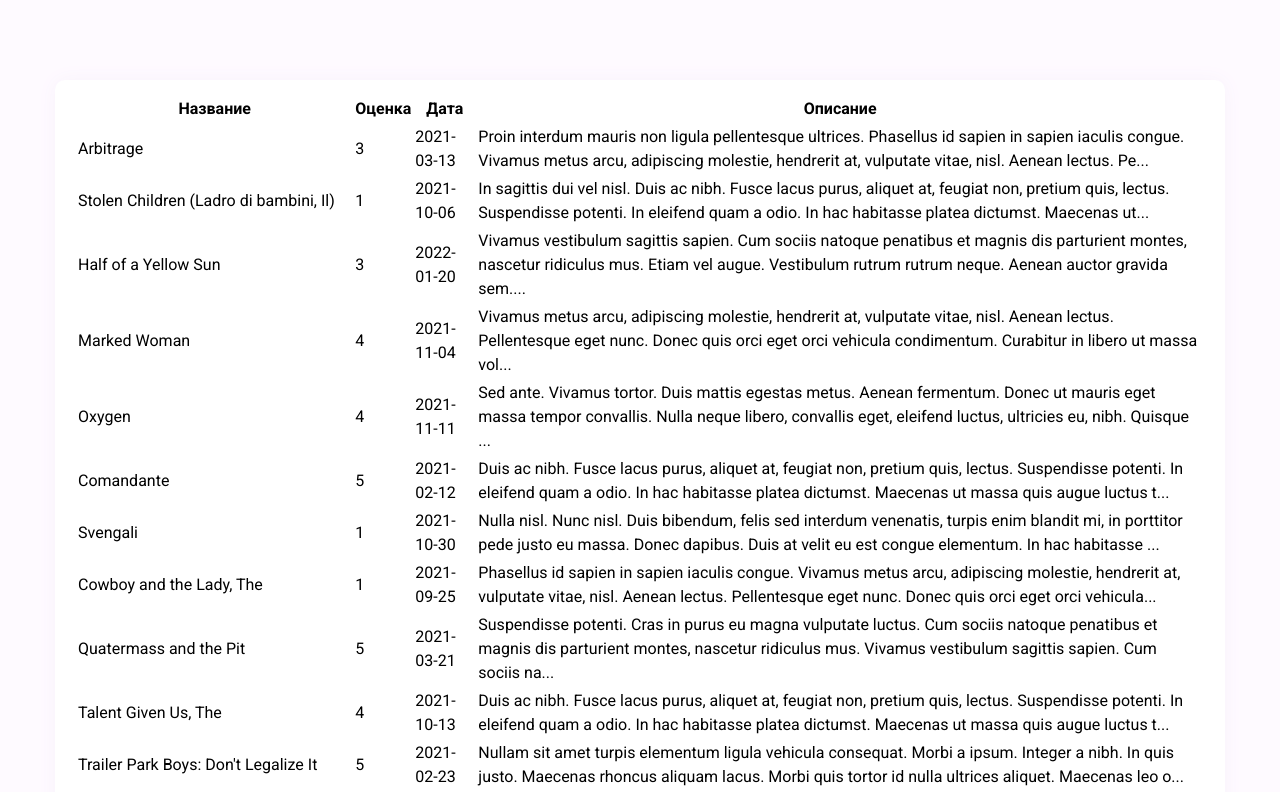
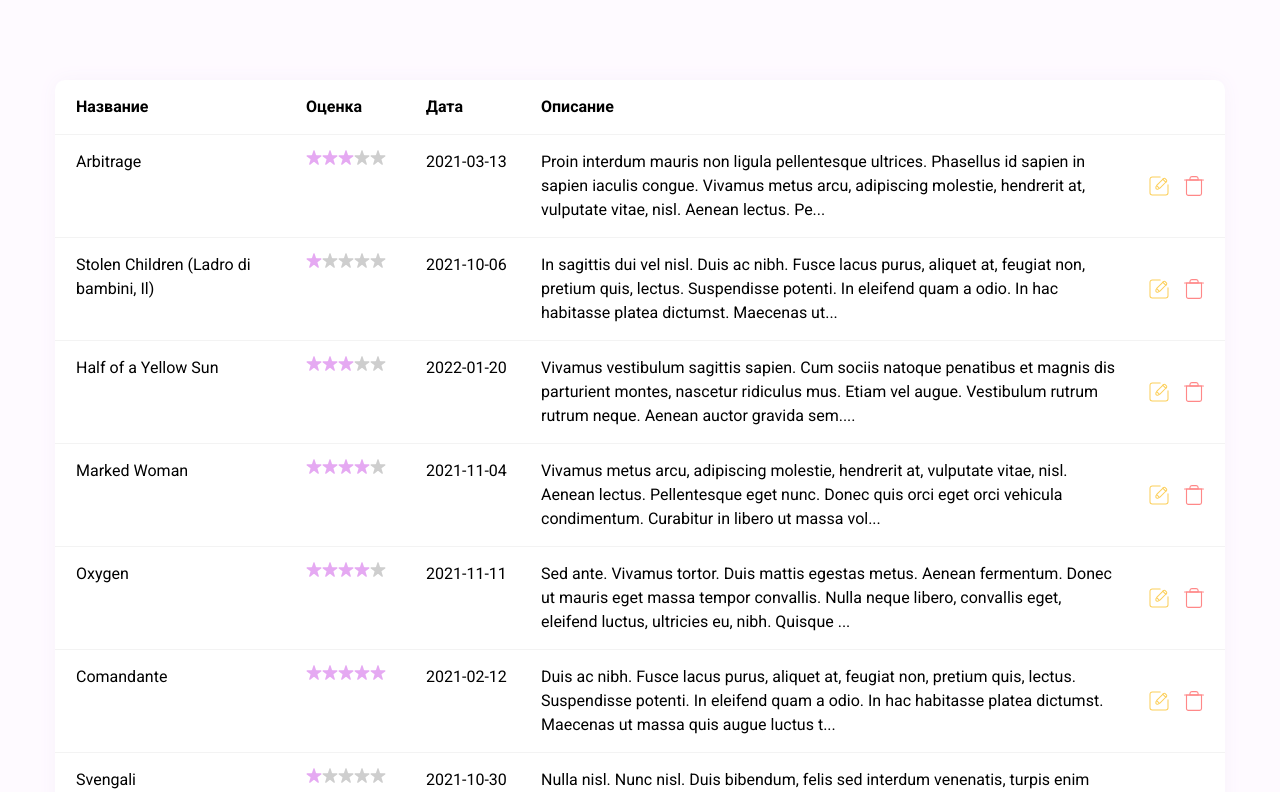
Before and after one commit to fire-insurance/WhiteSoft_Test_Assignment, a React (Create React App) app: page / in a window 1280 px wide. Shown: the top 792 px of the page. Built offline with nearby package versions, Linux system fonts and the light colour scheme.

Commit message:
StarRating and ProjectButton components

```diff
--- a/src/assets/interfaces/IMovie.ts
+++ b/src/assets/interfaces/IMovie.ts
@@ -1,4 +1,4 @@
-export default interface Movie {
+export default interface IMovie {
     id: string,
     title: string,
     rate: number,
--- a/src/assets/styles/variables.scss
+++ b/src/assets/styles/variables.scss
@@ -1,5 +1,8 @@
-$extra-light-purple: #FEFAFF;
-$light-purple: #FAE9FE;
-$puprle: #E4A9F2;
-$light-gray: #F3F3F3;
-$gray: #CECECE;
+$extra-light-purple: #fefaff;
+$light-purple: #fae9fe;
+$purple: #e4a9f2;
+$light-gray: #f3f3f3;
+$gray: #cecece;
+$styled-red: #ff8888;
+$styled-orange: #fccf5a;
+$styled-green: #9bd986;
--- a/src/components/Movie/Movie.module.scss
+++ b/src/components/Movie/Movie.module.scss
@@ -0,0 +1,4 @@
+.control-buttons {
+    display: flex;
+    column-gap: 15px;
+}
--- a/src/components/Movie/Movie.tsx
+++ b/src/components/Movie/Movie.tsx
@@ -2,6 +2,8 @@ import { FC } from 'react';
 import IMovie from '../../assets/interfaces/IMovie';
 import styles from './Movie.module.scss'
 import trimText from '../../assets/helpers/trimText'
+import StarsRating from '../StarsRating/StarsRating';
+import ProjectButton from '../ProjectButton/ProjectButton';
 
 interface MovieComponent {
     movie: IMovie,
@@ -15,9 +17,23 @@ const Movie: FC<MovieComponent> = ({ movie, rowClass }) => {
     return (
         <tr className={rowClass}>
             <td>{title}</td>
-            <td>{rate}</td>
+            <td><StarsRating rate={rate} /></td>
             <td>{date}</td>
             <td>{trimText(comment, 200, true)}</td>
+            <td className={styles['control-buttons']}>
+                <ProjectButton
+                    text='Изменить'
+                    button_style='_style_edit'
+                    img_alt='Изменить данные фильма'
+                    onClick={() => { }}
+                />
+                <ProjectButton
+                    text='Удалить'
+                    button_style='_style_delete'
+                    img_alt='Удалить фильм'
+                    onClick={() => { }}
+                />
+            </td>
         </tr>
     )
 }
--- a/src/components/MoviesTable/MoviesTable.module.scss
+++ b/src/components/MoviesTable/MoviesTable.module.scss
@@ -1,15 +1,29 @@
-.table{
+@import "../../assets/styles/variables.scss";
+
+.table {
     background-color: white;
-    padding: 14px 20px;
+    padding: 14px 0px;
     border-radius: 10px;
     overflow: hidden;
-    box-shadow: 0px 0px 20px #F9F2FB;
+    box-shadow: 0px 0px 20px #f9f2fb;
+    border-collapse: collapse;
 
-    &__header{
-
+    &__header {
     }
 
-    &__row{
+    &__row {
+        display: grid;
+        grid-template-columns: 200px 90px 85px 1fr auto;
+        column-gap: 30px;
+        justify-items: start;
+        padding: 14px 20px;
+        border: none;
+        border-bottom: 1px solid $light-gray;
+        transition: 0.25s background-color ease-in-out;
+
+        &:hover {
+            background-color: $light-purple;
+        }
 
     }
 }
--- a/src/components/MoviesTable/MoviesTable.tsx
+++ b/src/components/MoviesTable/MoviesTable.tsx
@@ -29,6 +29,7 @@ const MoviesTable: FC<MoviesTableData> = ({ data }) => {
                             rowClass={styles.table__row}
                         />)
                 }
+
             </tbody>
 
 
--- /dev/null
+++ b/src/components/ProjectButton/ProjectButton.module.scss
@@ -0,0 +1,29 @@
+@import "../../assets/styles/variables.scss";
+
+.button {
+    transition: 0.25s background-color ease-in-out;
+    cursor: pointer;
+    outline: none;
+    border: none;
+
+    &_style_primary {
+        padding: 14px 45px;
+        border: 1px solid $purple;
+        background-color: $light-purple;
+
+        &:hover {
+            background-color: $purple;
+            color: white;
+        }
+    }
+
+    &_style_delete,
+    &_style_edit,
+    &_style_accept {
+        background-color: transparent;
+
+        .text-content{
+            display: none;
+        }
+    }
+}
--- /dev/null
+++ b/src/components/ProjectButton/ProjectButton.tsx
@@ -0,0 +1,41 @@
+import styles from './ProjectButton.module.scss'
+import deleteIcon from '../../assets/img/deleteIcon.svg'
+import editIcon from '../../assets/img/editIcon.svg'
+import acceptIcon from '../../assets/img/acceptIcon.svg'
+import { FC } from 'react'
+import cn from 'classnames'
+
+interface ProjectButtonProps {
+    button_type?: 'submit' | 'button' | 'reset',
+    text?: string,
+    onClick(): any,
+    button_style: '_style_primary' | '_style_delete' | '_style_edit' | '_style_accept',
+    img_alt?: string
+}
+
+const defaultImages = {
+    '_style_primary': '',
+    '_style_delete': deleteIcon,
+    '_style_edit': editIcon,
+    '_style_accept': acceptIcon
+}
+
+const ProjectButton: FC<ProjectButtonProps> = ({ button_type, text, onClick, button_style, img_alt }) => {
+    return (
+        <button
+            onClick={onClick}
+            className={cn(styles.button, styles['button' + button_style])}
+            type={button_type ? button_type : 'button'}
+        >
+            {text && <p className={styles['text-content']}>{text}</p>}
+
+            {button_style === '_style_primary' ?
+                <></>
+                :
+                <img src={defaultImages[button_style]} alt={img_alt} />
+            }
+        </button>
+    )
+}
+
+export default ProjectButton
--- /dev/null
+++ b/src/components/StarsRating/StarsRating.module.scss
@@ -0,0 +1,12 @@
+.stars-container {
+    display: flex;
+
+    .star {
+        width: 16px;
+
+        &_filled {
+            filter: brightness(0) saturate(100%) invert(73%) sepia(28%) saturate(656%) hue-rotate(230deg)
+                brightness(99%) contrast(92%);
+        }
+    }
+}
--- /dev/null
+++ b/src/components/StarsRating/StarsRating.tsx
@@ -0,0 +1,28 @@
+import { FC } from "react";
+import styles from "./StarsRating.module.scss"
+import starImg from '../../assets/img/star.svg'
+import cn from 'classnames'
+
+interface StarsRatingProps {
+    rate: number
+}
+
+const StarsRating: FC<StarsRatingProps> = ({ rate }) => {
+
+    const starsTemplate = [1, 2, 3, 4, 5]
+
+    return (
+        <div className={styles['stars-container']} title={`Оценка ${rate} из 5`}>
+            {starsTemplate.map((star, index) =>
+                <img
+                    key={star}
+                    src={starImg}
+                    alt="звездочка"
+                    className={cn(styles.star, { [styles['star_filled']]: index < rate })}
+                />
+            )}
+        </div>
+    )
+}
+
+export default StarsRating;
--- a/styles.d.ts
+++ b/styles.d.ts
@@ -1 +1,5 @@
 declare module '*.module.scss';
+declare module '*.jpg';
+declare module '*.svg';
+declare module '*.png';
+declare module '*.webp';
```
